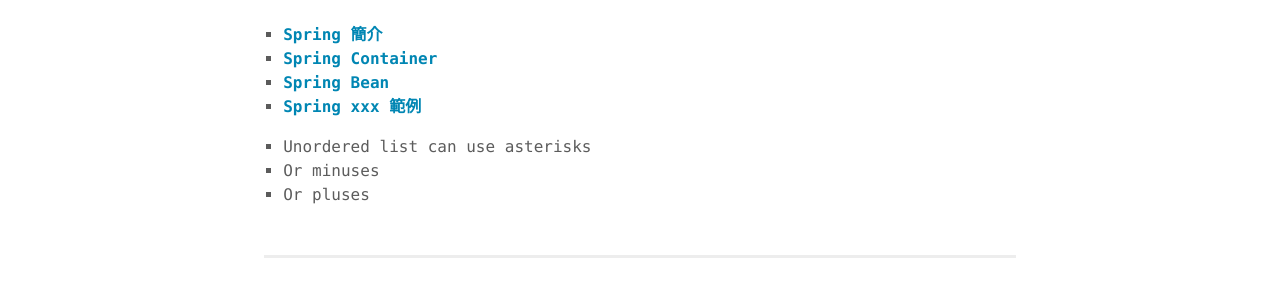
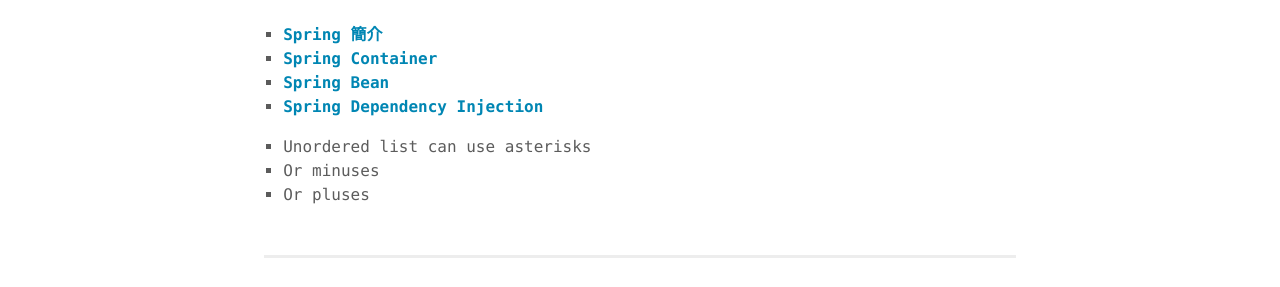
Before and after one commit to securenai/securenai.github.io, a Jekyll site: the page built from spring/spring.md, in a window 1280 px wide. Shown: the part 575-862 px from the top of the page. Built offline with Jekyll 4.4.1, drawn with Linux system fonts in a browser that asks for light colours.

Commit message:
Update spring.md

```diff
--- a/spring/spring.md
+++ b/spring/spring.md
@@ -21,7 +21,7 @@
 1. [**Spring 簡介**](/spring/spring_page1)
 2. [**Spring Container**](/spring/spring_page2)
 3. [**Spring Bean**](/spring/spring_page3)
-4. [**Spring xxx 範例**](/spring/spring_page5)
+4. [**Spring Dependency Injection**](/spring/spring_page4)
 
 * Unordered list can use asterisks
 - Or minuses
```
